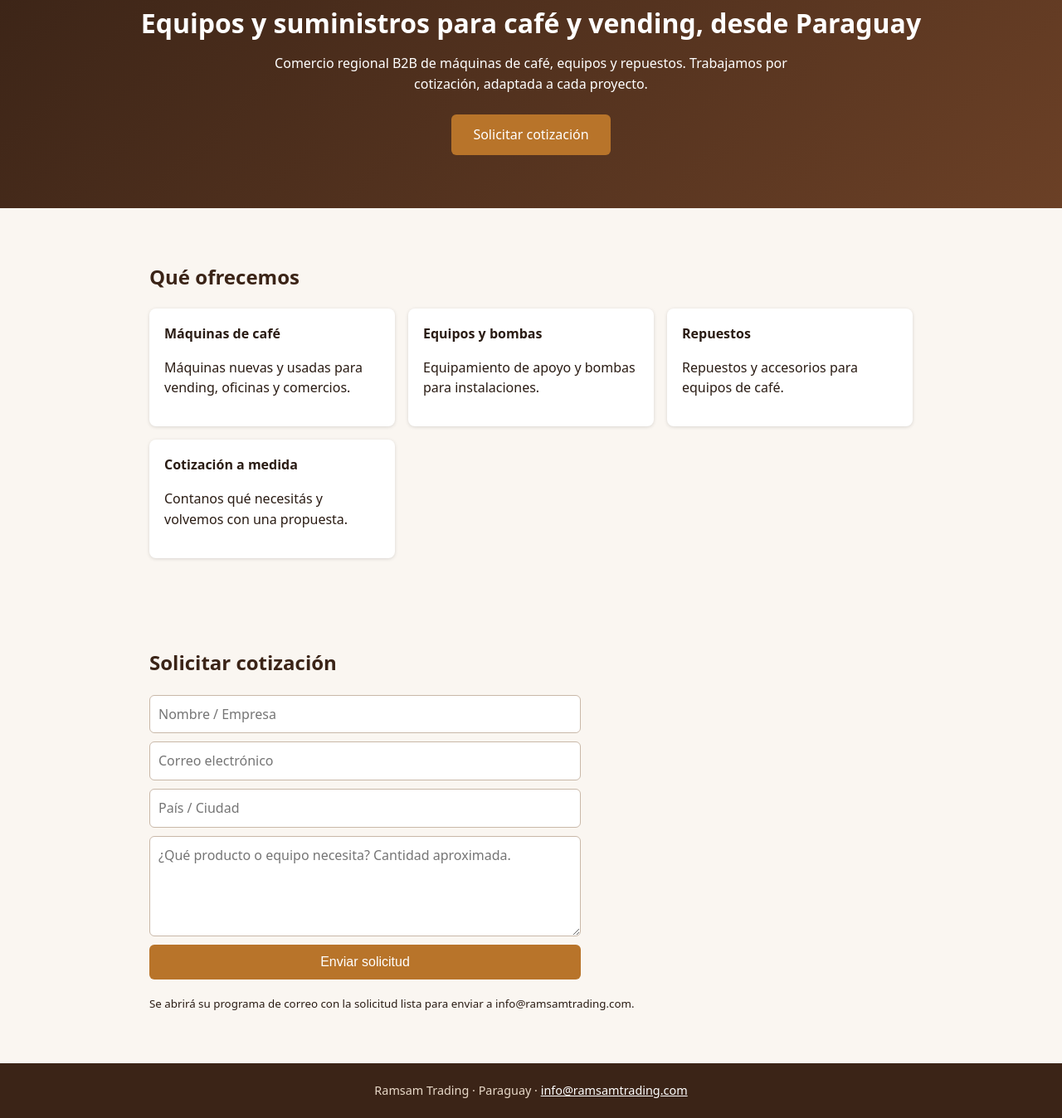
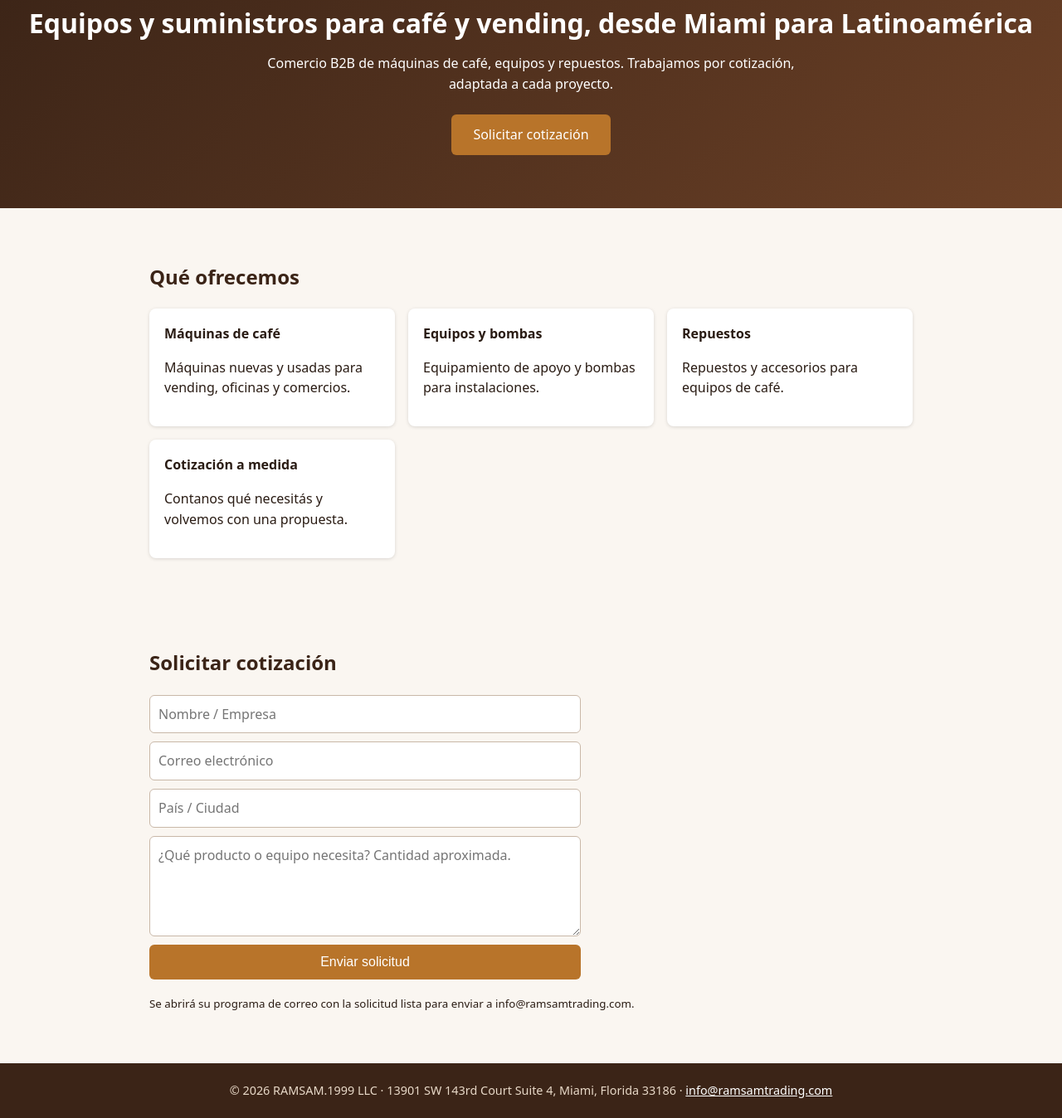
Before and after one commit to TecnoRamSam/ramsamtrading-web, a plain HTML site: page index.html in a window 1280 px wide. Shown: the part 119-1467 px from the top of the page at 83% size. Drawn offline with Linux system fonts and the light colour scheme.

Commit message:
Update title and footer information for Miami

```diff
--- a/index.html
+++ b/index.html
@@ -3,8 +3,8 @@
 <head>
 <meta charset="utf-8">
 <meta name="viewport" content="width=device-width, initial-scale=1">
-<title>Ramsam Trading | Equipos y suministros para café y vending | Paraguay</title>
-<meta name="description" content="Ramsam Trading: comercio regional de máquinas de café, equipos y repuestos desde Paraguay. Solicite su cotización. / Comércio regional de máquinas de café, equipamentos e peças a partir do Paraguai.">
+<title>Ramsam Trading | Equipos y suministros para café y vending | Miami</title>
+<meta name="description" content="Ramsam Trading: comercio de máquinas de café, equipos y repuestos desde Miami para Latinoamérica. Solicite su cotización. / Comércio regional de máquinas de café, equipamentos e peças a partir de Miami para a América Latina.">
 <style>
 :root{--c:#3b2417;--a:#b8742a;--bg:#faf6f1}
 *{box-sizing:border-box}body{margin:0;font-family:system-ui,Arial,sans-serif;color:#2a1c14;background:var(--bg);line-height:1.55}
@@ -24,14 +24,14 @@ input,textarea,select{padding:10px;border:1px solid #c9b8a8;border-radius:6px;fo
 footer{background:var(--c);color:#e8d9c8;text-align:center;padding:22px;font-size:.9rem}
 footer a{color:#fff}
 </style>
-<script type="application/ld+json">{"@context":"https://schema.org","@type":"Organization","name":"Ramsam Trading","url":"https://www.ramsamtrading.com","email":"info@ramsamtrading.com","areaServed":["PY","BR","AR"],"address":{"@type":"PostalAddress","addressCountry":"PY"}}</script>
+<script type="application/ld+json">{"@context":"https://schema.org","@type":"Organization","name":"Ramsam Trading","url":"https://www.ramsamtrading.com","email":"info@ramsamtrading.com","areaServed":["PY","BR","AR"],"legalName":"RAMSAM.1999 LLC","address":{"@type":"PostalAddress","streetAddress":"13901 SW 143rd Court Suite 4","addressLocality":"Miami","addressRegion":"FL","postalCode":"33186","addressCountry":"US"}}</script>
 </head>
 <body>
 <header><b>RAMSAM TRADING</b><div class="lang"><button id="bes" class="on" onclick="setL('es')">ES</button><button id="bpt" onclick="setL('pt')">PT</button></div></header>
 
 <div class="hero">
-<h1 data-es="Equipos y suministros para café y vending, desde Paraguay" data-pt="Equipamentos e suprimentos para café e vending, a partir do Paraguai"></h1>
-<p data-es="Comercio regional B2B de máquinas de café, equipos y repuestos. Trabajamos por cotización, adaptada a cada proyecto." data-pt="Comércio regional B2B de máquinas de café, equipamentos e peças. Trabalhamos sob cotação, adaptada a cada projeto."></p>
+<h1 data-es="Equipos y suministros para café y vending, desde Miami para Latinoamérica" data-pt="Equipamentos e suprimentos para café e vending, a partir de Miami para a América Latina"></h1>
+<p data-es="Comercio B2B de máquinas de café, equipos y repuestos. Trabajamos por cotización, adaptada a cada proyecto." data-pt="Comércio B2B de máquinas de café, equipamentos e peças. Trabalhamos sob cotação, adaptada a cada projeto."></p>
 <a class="btn" href="#cotizar" data-es="Solicitar cotización" data-pt="Solicitar cotação"></a>
 </div>
 
@@ -57,7 +57,7 @@ footer a{color:#fff}
 <p><small data-es="Se abrirá su programa de correo con la solicitud lista para enviar a info@ramsamtrading.com." data-pt="Seu programa de e-mail abrirá com a solicitação pronta para enviar a info@ramsamtrading.com."></small></p>
 </section>
 
-<footer>Ramsam Trading · Paraguay · <a href="mailto:info@ramsamtrading.com">info@ramsamtrading.com</a></footer>
+<footer>© 2026 RAMSAM.1999 LLC · 13901 SW 143rd Court Suite 4, Miami, Florida 33186 · <a href="mailto:info@ramsamtrading.com">info@ramsamtrading.com</a></footer>
 
 <script>
 var L='es';
```
